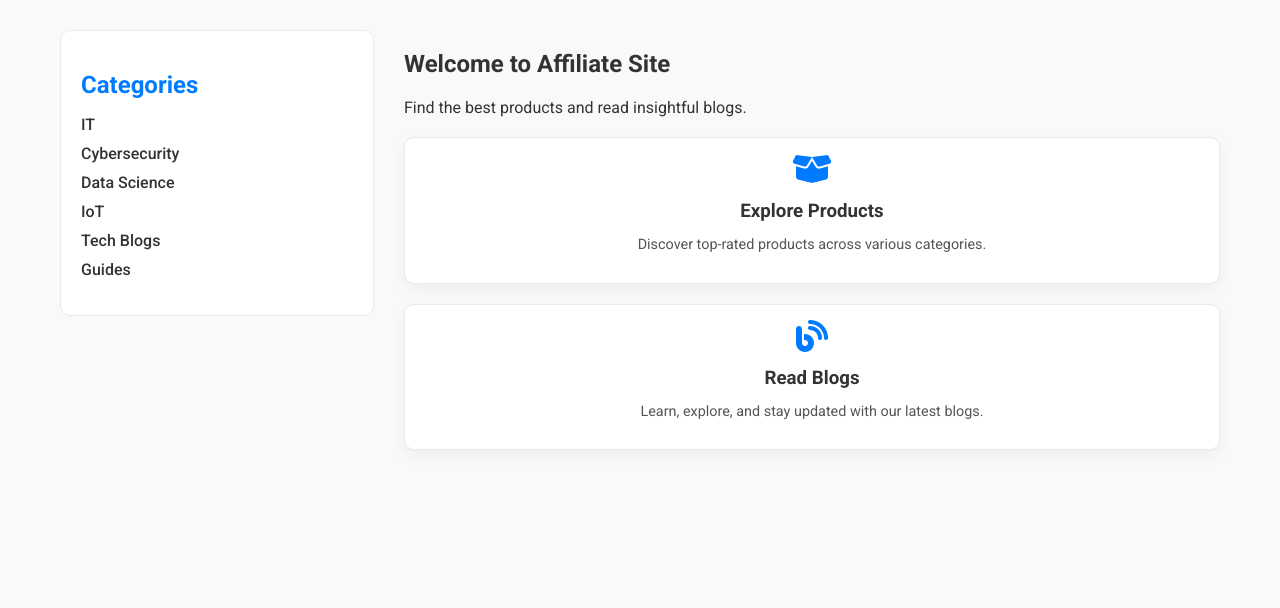
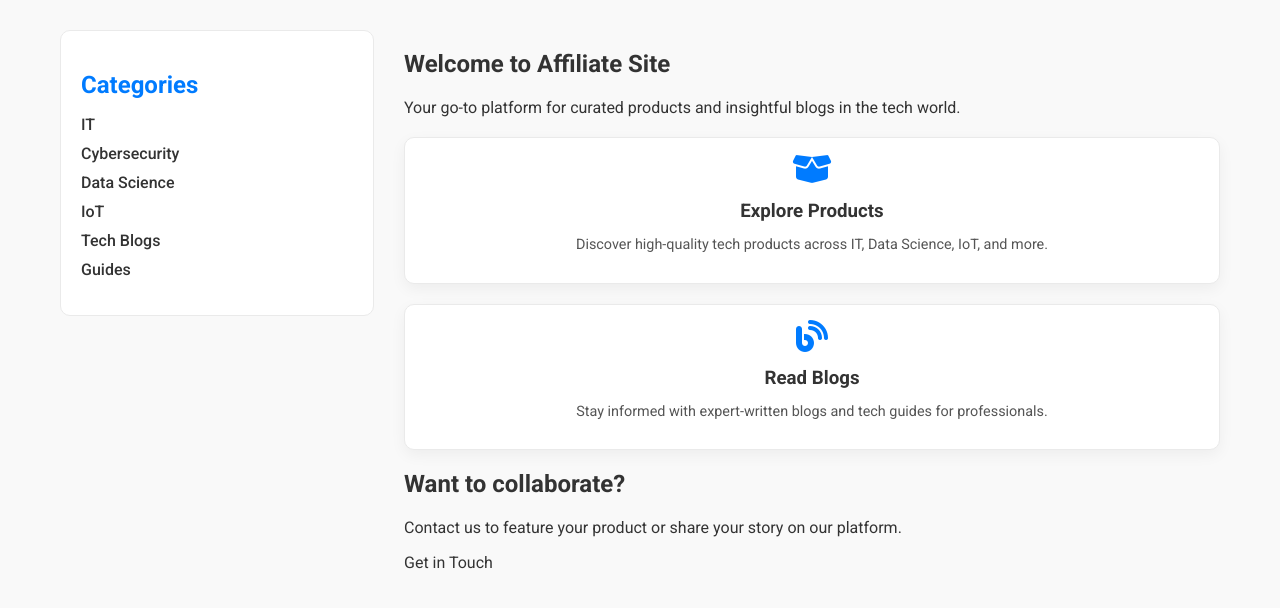
Before and after one commit to YashDoifode1/django-project, a Django app: page / in a window 1280 px wide. Shown: the part 82-690 px from the top of the page. Run offline with Django 5.2, Linux system fonts and the light colour scheme.

Commit message:
second update

```diff
--- a/affiliate_site/urls.py
+++ b/affiliate_site/urls.py
@@ -1,3 +1,5 @@
+# affiliate_site/urls.py
+
 from django.contrib import admin
 from django.urls import path, include
 from django.conf import settings
@@ -6,8 +8,8 @@ from django.conf.urls.static import static
 urlpatterns = [
     path('admin/', admin.site.urls),
     path('', include('core.urls')),
-    path('products/', include('products.urls')),
-    path('blog/', include('blog.urls')),
+    path('products/', include('products.urls', namespace='products')),
+    path('blog/', include('blog.urls', namespace='blog')),  # ✅ now valid
 ]
 
 if settings.DEBUG:
--- a/blog/models.py
+++ b/blog/models.py
@@ -1,4 +1,10 @@
 from django.db import models
+
+class BlogCategory(models.Model):
+    name = models.CharField(max_length=100, unique=True)
+
+    def __str__(self):
+        return self.name
 
 class BlogPost(models.Model):
     title = models.CharField(max_length=200)
--- a/blog/urls.py
+++ b/blog/urls.py
@@ -1,5 +1,9 @@
+# blog/urls.py
+
 from django.urls import path
 from . import views
+
+app_name = 'blog'  # ✅ this is required when using namespace
 
 urlpatterns = [
     path('', views.blog_list, name='blog_list'),
--- a/core/templates/core/home.html
+++ b/core/templates/core/home.html
@@ -1,4 +1,6 @@
 {% extends 'base.html' %}
+{% load static %}
+
 {% block title %}Home - Affiliate Site{% endblock %}
 
 {% block content %}
@@ -8,31 +10,39 @@
     <aside class="sidebar">
         <h2>Categories</h2>
         <ul class="category-list">
-            <li><a href="/products/?category=IT">IT</a></li>
-            <li><a href="/products/?category=Cybersecurity">Cybersecurity</a></li>
-            <li><a href="/products/?category=Data+Science">Data Science</a></li>
-            <li><a href="/products/?category=IoT">IoT</a></li>
-            <li><a href="/blog/?category=Tech">Tech Blogs</a></li>
-            <li><a href="/blog/?category=Guides">Guides</a></li>
+            <li><a href="{% url 'products:product_list' %}?category=IT">IT</a></li>
+            <li><a href="{% url 'products:product_list' %}?category=Cybersecurity">Cybersecurity</a></li>
+            <li><a href="{% url 'products:product_list' %}?category=Data+Science">Data Science</a></li>
+            <li><a href="{% url 'products:product_list' %}?category=IoT">IoT</a></li>
+            <li><a href="{% url 'blog:blog_list' %}?category=Tech">Tech Blogs</a></li>
+            <li><a href="{% url 'blog:blog_list' %}?category=Guides">Guides</a></li>
         </ul>
     </aside>
 
     <!-- Main Content -->
     <section class="main-content-home">
-        <h1>Welcome to Affiliate Site</h1>
-        <p>Find the best products and read insightful blogs.</p>
+        <div class="hero">
+            <h1>Welcome to Affiliate Site</h1>
+            <p>Your go-to platform for curated products and insightful blogs in the tech world.</p>
+        </div>
 
         <div class="cards">
-            <a href="/products/" class="card">
+            <a href="{% url 'products:product_list' %}" class="card">
                 <i class="fas fa-box-open fa-2x"></i>
                 <h3>Explore Products</h3>
-                <p>Discover top-rated products across various categories.</p>
+                <p>Discover high-quality tech products across IT, Data Science, IoT, and more.</p>
             </a>
-            <a href="/blog/" class="card">
+            <a href="{% url 'blog:blog_list' %}" class="card">
                 <i class="fas fa-blog fa-2x"></i>
                 <h3>Read Blogs</h3>
-                <p>Learn, explore, and stay updated with our latest blogs.</p>
+                <p>Stay informed with expert-written blogs and tech guides for professionals.</p>
             </a>
+        </div>
+
+        <div class="cta-section">
+            <h2>Want to collaborate?</h2>
+            <p>Contact us to feature your product or share your story on our platform.</p>
+            <a href="{% url 'contact' %}" class="btn-cta">Get in Touch</a>
         </div>
     </section>
 </div>
--- a/core/views.py
+++ b/core/views.py
@@ -1,7 +1,19 @@
 from django.shortcuts import render
+from products.models import Category, Product
+from blog.models import BlogPost
 
 def home(request):
-    return render(request, 'core/home.html')
+    product_categories = Category.objects.all()
+    latest_products = Product.objects.order_by('-id')[:4]
+    latest_blogs = BlogPost.objects.order_by('-id')[:4]
+
+    context = {
+        'product_categories': product_categories,
+        'latest_products': latest_products,
+        'latest_blogs': latest_blogs
+    }
+    return render(request, 'core/home.html', context)
+
 
 def about(request):
     return render(request, 'core/about.html')
--- a/products/urls.py
+++ b/products/urls.py
@@ -1,7 +1,11 @@
+# products/urls.py
+
 from django.urls import path
 from . import views
 
+app_name = 'products'  # ✅ add this line
+
 urlpatterns = [
-    path('', views.product_list, name='products'),  # <-- this name is important
+    path('', views.product_list, name='product_list'),
     path('<int:pk>/', views.product_detail, name='product_detail'),
 ]
```
Also changed, not shown: blog/templates/blog/blog_detail.html (+5 -4 lines), blog/templates/blog/blog_list.html (+4 -3 lines), db.sqlite3.
